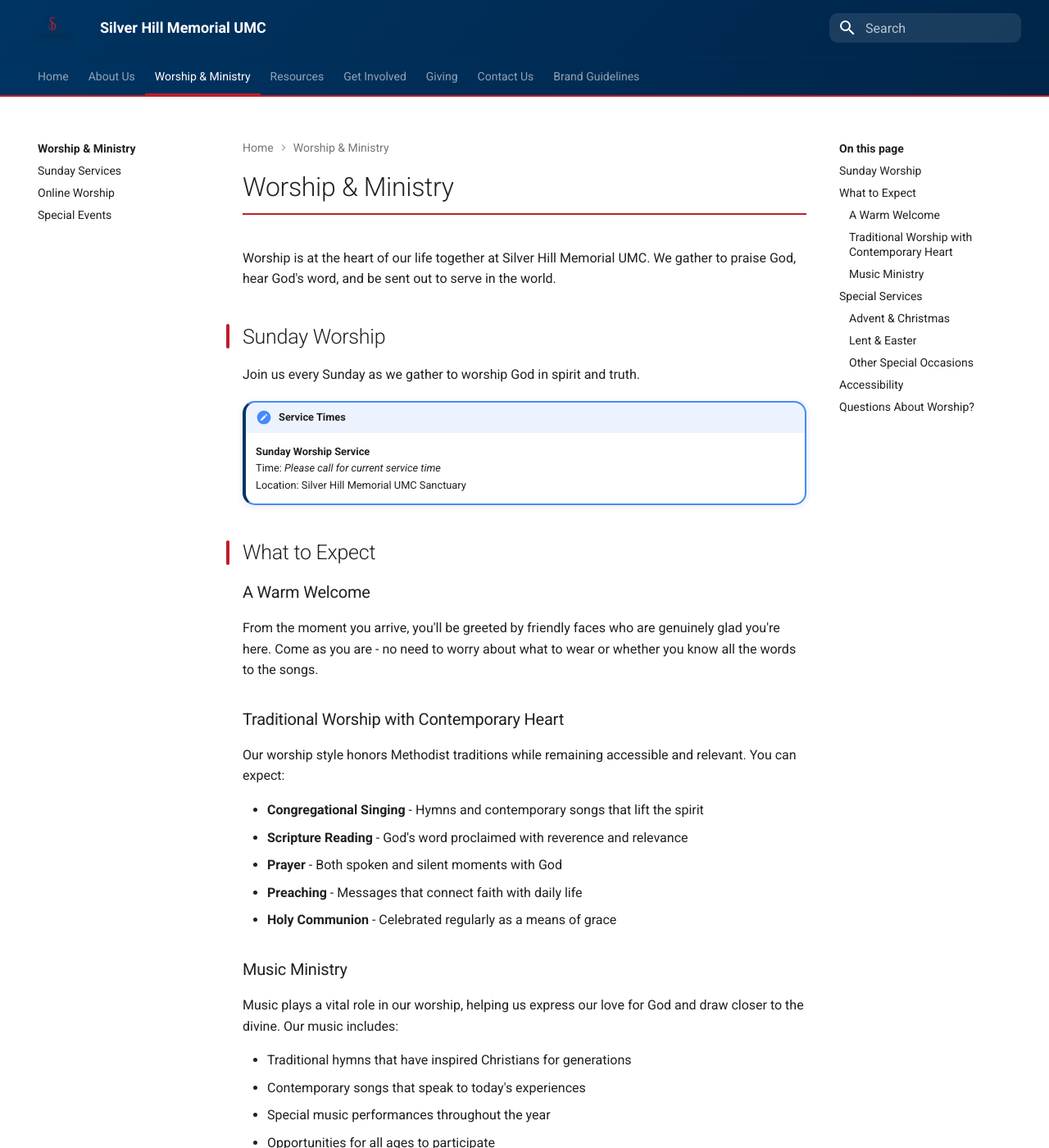
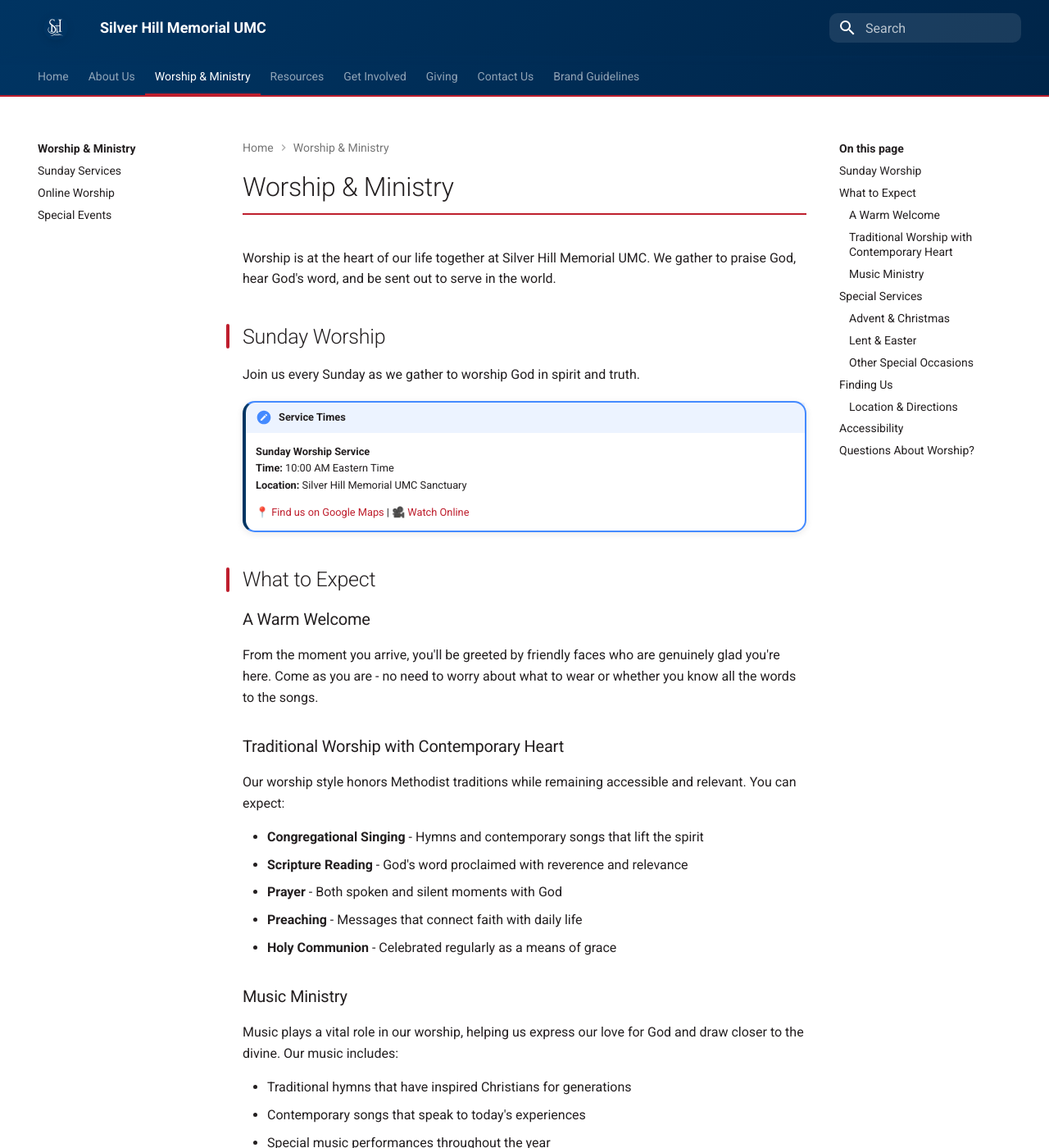
Before and after one commit to silver-hill-memorial-umc/silver-hill-mumc-website, an MkDocs documentation site: the page built from docs/worship/index.md, in a window 1280 px wide and 1400 px high. Shown: the whole window at 82% size. Built offline with MkDocs 1.6.1 and Material for MkDocs 9.7.7, drawn with Linux system fonts in a browser that asks for light colours; some of the changed text lies outside the part shown.

Commit message:
Refine more content

```diff
--- a/docs/stylesheets/extra.css
+++ b/docs/stylesheets/extra.css
@@ -270,6 +270,82 @@
   color: rgba(255, 255, 255, 0.7);
 }
 
+/* Active search results styling */
+.md-search__output {
+  background: var(--shm-white) !important;
+  border-radius: 0.5rem;
+  box-shadow: 0 4px 12px rgba(0, 0, 0, 0.15);
+}
+
+.md-search-result {
+  background: var(--shm-white) !important;
+  color: var(--shm-content-text) !important;
+}
+
+.md-search-result__meta {
+  background: var(--shm-light-gray) !important;
+  color: var(--shm-content-text) !important;
+}
+
+.md-search-result__title {
+  color: var(--shm-content-text) !important;
+}
+
+.md-search-result__teaser {
+  color: var(--shm-content-text) !important;
+  opacity: 0.8;
+}
+
+.md-search-result__link {
+  color: var(--shm-crimson-red) !important;
+}
+
+.md-search-result__link:hover {
+  color: var(--shm-navy-blue) !important;
+}
+
+.md-search-result--active,
+.md-search-result:hover {
+  background: var(--shm-light-gray) !important;
+}
+
+/* Search highlighting */
+.md-search-result mark {
+  background: var(--shm-crimson-red) !important;
+  color: var(--shm-white) !important;
+  padding: 0.1rem 0.2rem;
+  border-radius: 0.2rem;
+}
+
+/* Replace search icon with church logo */
+.md-header__button.md-icon[for="__search"] svg {
+  display: none !important;
+}
+
+.md-header__button.md-icon[for="__search"] {
+  position: relative;
+}
+
+.md-header__button.md-icon[for="__search"]::after {
+  content: "";
+  position: absolute;
+  top: 50%;
+  left: 50%;
+  transform: translate(-50%, -50%);
+  width: 24px;
+  height: 24px;
+  background-image: url("../images/shmumc-logo-circle-blue.svg");
+  background-size: contain;
+  background-repeat: no-repeat;
+  background-position: center;
+  filter: brightness(0) invert(1); /* Make it white to match header theme */
+  transition: filter 0.3s ease;
+}
+
+.md-header__button.md-icon[for="__search"]:hover::after {
+  filter: brightness(0) invert(1) sepia(1) saturate(5) hue-rotate(340deg); /* Red tint on hover */
+}
+
 /* Footer customization */
 .md-footer {
   background: var(--shm-gradient-navy) !important;
--- a/docs/worship/index.md
+++ b/docs/worship/index.md
@@ -8,8 +8,10 @@
 
 !!! note "Service Times"
     **Sunday Worship Service**
-    Time: *Please call for current service time*
-    Location: Silver Hill Memorial UMC Sanctuary
+    **Time:** 10:00 AM Eastern Time
+    **Location:** Silver Hill Memorial UMC Sanctuary
+
+    **📍 [Find us on Google Maps](https://maps.app.goo.gl/eJUeRBVKxBakPmEJ7)** | **🎥 [Watch Online](https://www.youtube.com/@silverhillumc5597)**
 
 ## What to Expect
 
@@ -57,6 +59,24 @@
 - Thanksgiving service
 - Homecoming celebrations
 
+## Finding Us
+
+### Location & Directions
+
+<div class="contact-card">
+  <h3>Silver Hill Memorial UMC</h3>
+  <p>Spartanburg, SC</p>
+
+  <div style="margin: 1.5rem 0; text-align: center;">
+    <p><strong>📍 We're located in Spartanburg, SC</strong></p>
+    <p style="color: var(--shm-content-text); opacity: 0.8;">Click the button below for detailed directions and street view</p>
+  </div>
+
+  <a href="https://maps.app.goo.gl/eJUeRBVKxBakPmEJ7" class="md-button" target="_blank">
+    📍 Open in Google Maps
+  </a>
+</div>
+
 ## Accessibility
 
 We strive to make worship accessible to all:
--- a/mkdocs.yml
+++ b/mkdocs.yml
@@ -5,7 +5,7 @@
 
 theme:
   name: material
-  logo: images/shmumc-logo-main.svg
+  logo: images/shmumc-logo-circle-blue.svg
   favicon: images/favicon.ico
   custom_dir: docs/overrides
 
```
Also changed, not shown: docs/worship/services.md (+3 -1 lines).
